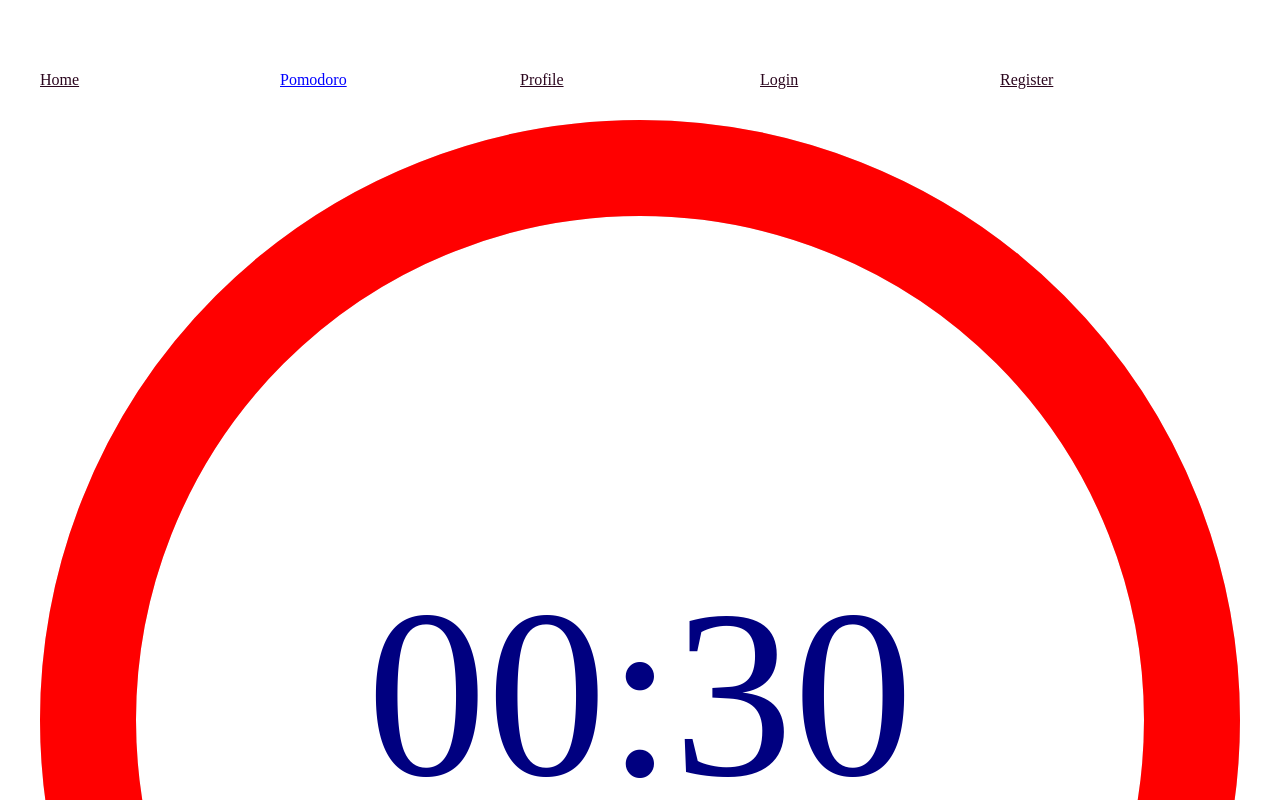
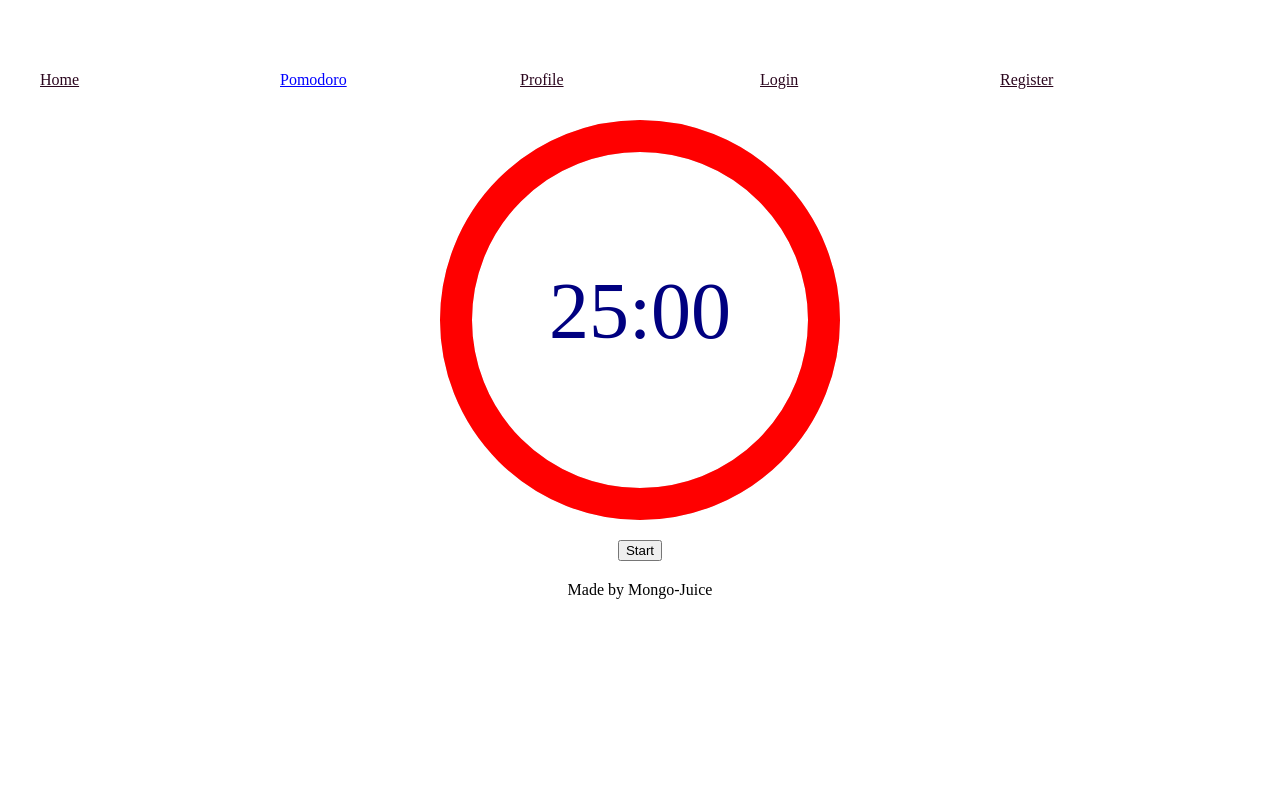
Before and after one commit to SamM71/lap3-project-frontend, a React (Vite) app: page /pomodoro in a window 1280 px wide. Shown: the top 800 px of the page. Built offline with nearby package versions, Linux system fonts and the light colour scheme.

Commit message:
resize progressbar

```diff
--- a/src/App.css
+++ b/src/App.css
@@ -24,3 +24,10 @@ nav {
   margin: 20px;
   cursor: pointer;
 }
+
+.progress-bar {
+  width: 400px;
+  height: 400px;
+  border-radius: 50%;
+  position: relative;
+}
--- a/src/components/Timer/index.jsx
+++ b/src/components/Timer/index.jsx
@@ -65,10 +65,14 @@ const Timer = () => {
 
   return (
     <>
-      <CircularProgressbar value={percentage} text={minutes + ":" + seconds} styles={buildStyles({
-        textColor: 'navy',
-        pathColor: mode === 'work' ? 'red' : 'green',
-        tailColor: 'grey'
+      <CircularProgressbar
+        className='progress-bar'
+        value={percentage}
+        text={minutes + ":" + seconds}
+        styles={buildStyles({
+          textColor: 'navy',
+          pathColor: mode === 'work' ? 'red' : 'green',
+          tailColor: 'grey'
       })}/>
       <div>
         {
--- a/src/pages/Pomodoro/index.jsx
+++ b/src/pages/Pomodoro/index.jsx
@@ -3,7 +3,7 @@ import { Timer } from '../../components'
 import TimerContext from '../../contexts'
 
 const Pomodoro = () => {
-  const [workMinutes, setWorkMinutes] = useState(0.5)
+  const [workMinutes, setWorkMinutes] = useState(25)
   const [breakMinutes, setBreakMinutes] = useState(5)
 
   return (
```
